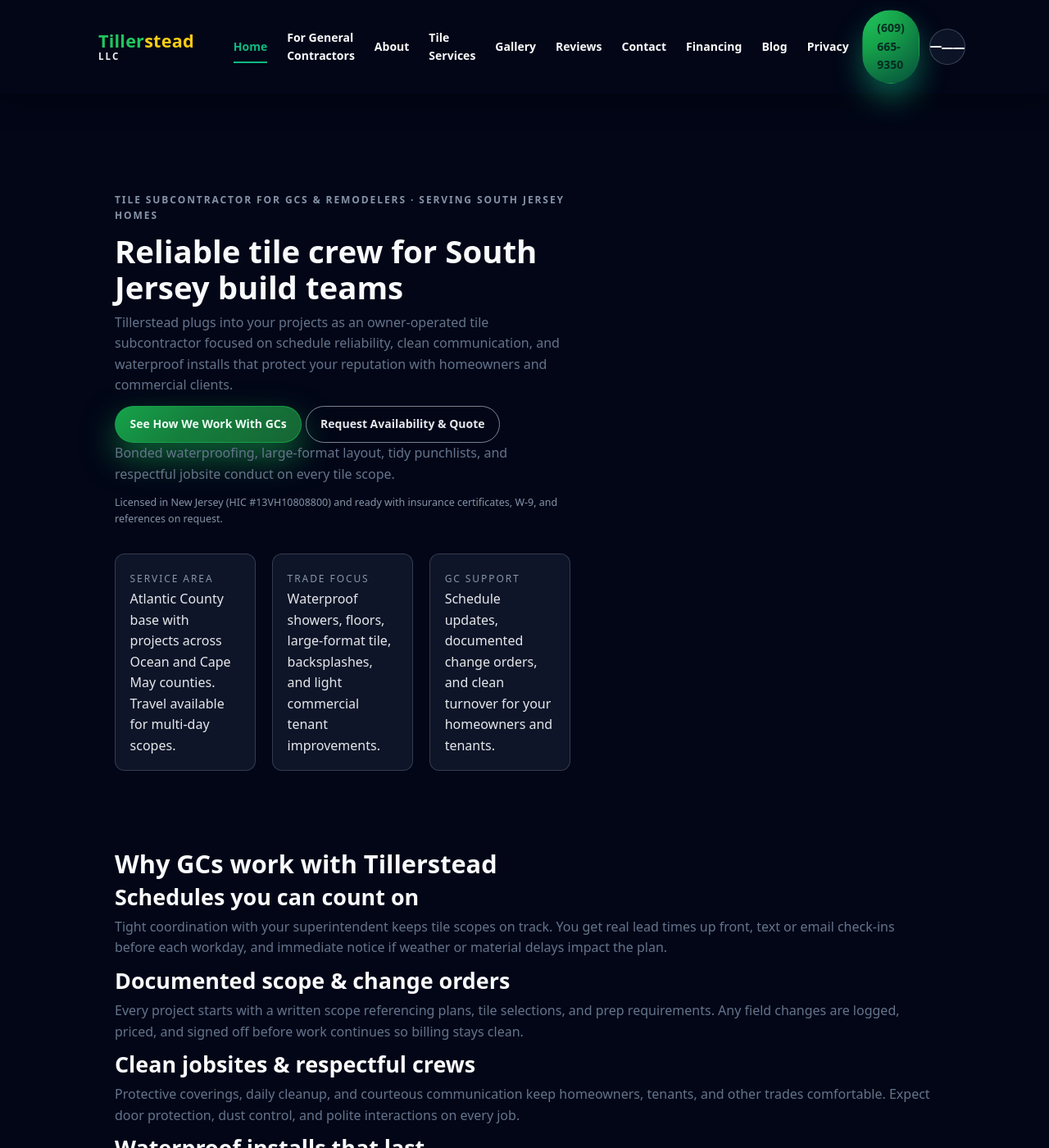
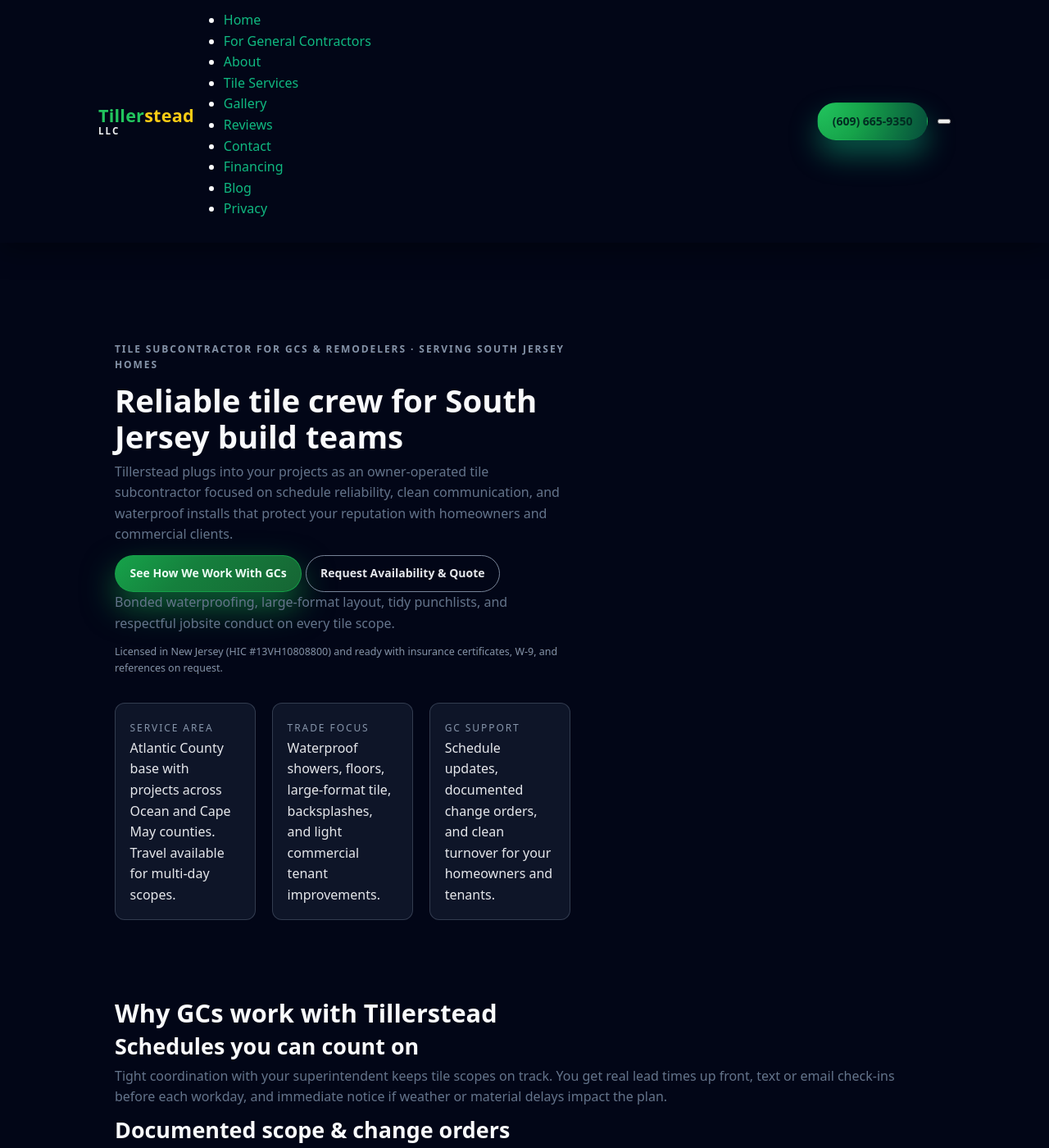
Before and after one commit to XTX33/Tillerstead-site, a Jekyll site: the page built from index.html, in a window 1280 px wide and 1400 px high. Shown: the whole window at 82% size. Built offline with Jekyll 4.4.1, drawn with Linux system fonts in a browser that asks for light colours.

Commit message:
Update theme.css

```diff
--- a/assets/css/theme.css
+++ b/assets/css/theme.css
@@ -3,7 +3,7 @@
    Unifies colors, typography, spacing & layout
    Assumes:
    - Header: .site-header, .site-header-inner, .site-logo,
-             .site-header-actions, .nav-toggle, .site-nav
+             .site-header-actions, .site-nav
    - JS: toggles .site-nav.is-open and body.nav-open
    - Sections: .section, .hero, .hero--homepage
    - Footer: .site-footer
@@ -409,163 +409,6 @@
     display: inline-flex;
   }
 }
-
-/* Hamburger toggle */
-.nav-toggle {
-  background: none;
-  border: none;
-  cursor: pointer;
-  display: inline-flex;
-  align-items: center;
-  justify-content: center;
-  width: 40px;
-  height: 40px;
-  color: #f9fafb;
-  border-radius: 999px;
-  transition: background var(--ts-transition-fast);
-}
-
-.nav-toggle:hover {
-  background: rgba(15, 23, 42, 0.65);
-}
-
-.nav-toggle-bar {
-  display: block;
-  width: 22px;
-  height: 2px;
-  border-radius: 999px;
-  background: currentColor;
-  transition: transform 0.18s ease, opacity 0.18s ease;
-}
-
-.nav-toggle-bar + .nav-toggle-bar {
-  margin-top: 4px;
-}
-
-/* X animation when nav open */
-.nav-toggle[aria-expanded="true"] .nav-toggle-bar:nth-child(2) {
-  transform: translateY(6px) rotate(45deg);
-}
-
-.nav-toggle[aria-expanded="true"] .nav-toggle-bar:nth-child(3) {
-  opacity: 0;
-}
-
-.nav-toggle[aria-expanded="true"] .nav-toggle-bar:nth-child(4) {
-  transform: translateY(-6px) rotate(-45deg);
-}
-
-/* Base nav list styles */
-.site-nav ul {
-  list-style: none;
-  margin: 0;
-  padding: 0;
-}
-
-.site-nav a {
-  display: block;
-  font-weight: 600;
-  text-decoration: none;
-}
-
-/* Desktop nav */
-@media (min-width: 900px) {
-  .nav-toggle {
-    display: none;
-  }
-
-  .site-nav {
-    display: flex;
-    align-items: center;
-    margin-left: 2rem;
-  }
-
-  .site-nav ul {
-    display: flex;
-    align-items: center;
-    gap: 1.5rem;
-  }
-
-  .site-nav a {
-    padding: 0.3rem 0;
-    font-size: var(--ts-text-sm);
-    color: #f9fafb;
-    position: relative;
-  }
-
-  .site-nav a::after {
-    content: "";
-    position: absolute;
-    left: 0;
-    right: 0;
-    bottom: -0.25rem;
-    height: 2px;
-    background: var(--ts-emerald);
-    transform: scaleX(0);
-    transform-origin: left;
-    transition: transform var(--ts-transition-fast);
-  }
-
-  .site-nav a:hover::after,
-  .site-nav a[aria-current="page"]::after {
-    transform: scaleX(1);
-  }
-
-  .site-nav a[aria-current="page"] {
-    color: var(--ts-emerald);
-  }
-}
-
-/* Mobile nav overlay */
-@media (max-width: 899px) {
-  .site-nav {
-    position: fixed;
-    inset: 0;
-    display: flex;
-    justify-content: flex-start;
-    align-items: flex-start;
-    padding: 5rem 2rem 2rem;
-    background: rgba(15, 23, 42, 0.98);
-    transform: translateY(-100%);
-    transition: transform 0.3s ease;
-    z-index: 1200;
-    overflow-y: auto;
-  }
-
-  .site-nav.is-open {
-    transform: translateY(0);
-  }
-
-  .site-nav ul {
-    display: flex;
-    flex-direction: column;
-    gap: 1rem;
-    width: 100%;
-    max-width: 22rem;
-  }
-
-  .site-nav a {
-    padding: 0.85rem 0;
-    font-size: 1.05rem;
-    color: #f9fafb;
-    border-bottom: 1px solid rgba(148, 163, 184, 0.25);
-  }
-
-  .site-nav a[aria-current="page"] {
-    color: var(--ts-emerald);
-  }
-
-  .nav-toggle {
-    position: relative;
-    z-index: 1300;
-  }
-}
-
-/* Prevent background scroll when mobile nav open */
-body.nav-open {
-  overflow: hidden;
-}
-
 /* 7) Hero patterns
    ------------------------------------------- */
 
@@ -777,31 +620,6 @@
   border-color: rgba(22, 163, 74, 0.9);
   box-shadow: 0 18px 40px rgba(22, 163, 74, 0.6);
 }
-
-/* Mobile hamburger visual tweak */
-.nav-toggle {
-  width: 40px;
-  height: 40px;
-  border-radius: 999px;
-  border: 1px solid rgba(148, 163, 184, 0.45);
-  background: rgba(15, 23, 42, 0.9);
-  display: inline-flex;
-  align-items: center;
-  justify-content: center;
-  padding: 0;
-}
-
-.nav-toggle-bar {
-  width: 18px;
-  height: 2px;
-  border-radius: 999px;
-  background: #f9fafb;
-}
-
-.nav-toggle-bar + .nav-toggle-bar {
-  margin-top: 4px;
-}
-
 .btn-primary:hover,
 .btn-primary:focus-visible,
 .btn.primary:hover,
@@ -1060,63 +878,6 @@
   line-height: 1.4;
 }
 /* ============================================
-   Mobile nav toggle refinements
-   ============================================ */
-
-.nav-toggle {
-  width: 44px;
-  height: 44px;
-  border: 1px solid rgba(148,163,184,0.35);
-  border-radius: 50%;
-  background: rgba(15,23,42,0.85);
-  display: inline-flex;
-  align-items: center;
-  justify-content: center;
-  position: relative;
-  cursor: pointer;
-  transition: background 0.25s ease;
-}
-
-.nav-toggle:hover,
-.nav-toggle:focus-visible {
-  background: rgba(30,41,59,0.95);
-  border-color: rgba(148,163,184,0.55);
-}
-
-/* three clean bars */
-.nav-toggle-bar {
-  width: 20px;
-  height: 2px;
-  border-radius: 999px;
-  background: #f9fafb;
-  display: block;
-  transition: transform 0.25s ease, opacity 0.25s ease;
-}
-
-.nav-toggle-bar + .nav-toggle-bar {
-  margin-top: 4px;
-}
-
-/* make sure all three bars show */
-.nav-toggle .nav-toggle-bar:nth-child(1),
-.nav-toggle .nav-toggle-bar:nth-child(2),
-.nav-toggle .nav-toggle-bar:nth-child(3) {
-  opacity: 1;
-}
-
-/* optional “X” animation when nav is open */
-body.nav-open .nav-toggle-bar:nth-child(1) {
-  transform: translateY(6px) rotate(45deg);
-}
-
-body.nav-open .nav-toggle-bar:nth-child(2) {
-  opacity: 0;
-}
-
-body.nav-open .nav-toggle-bar:nth-child(3) {
-  transform: translateY(-6px) rotate(-45deg);
-}
-/* ============================================
    Footer layout & styling
    ============================================ */
 
```
